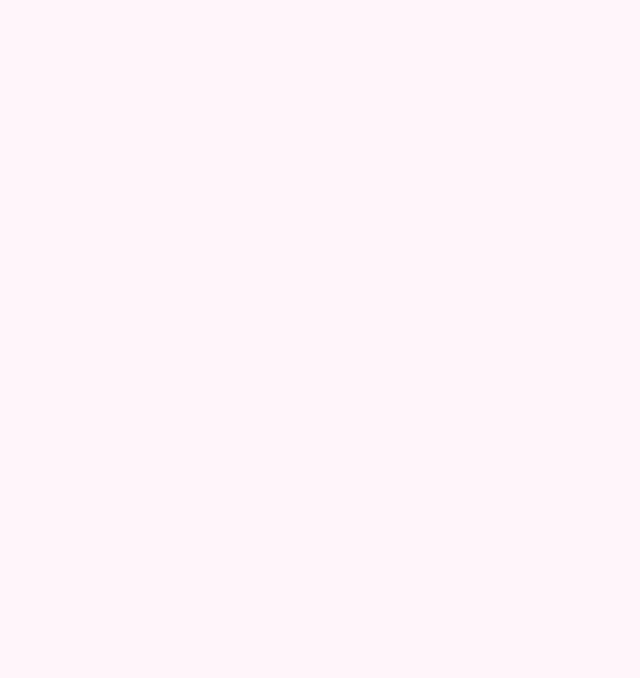
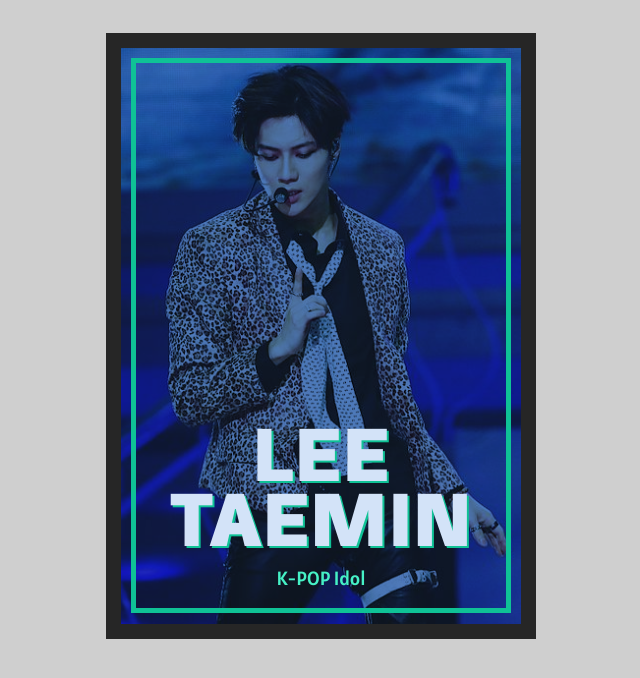
Before and after one commit to RVCC-IDMX/css-card-flip-emgrey02, a website built with Parcel: page src/index.html in a window 1280 px wide. Shown: the whole page, without its empty margins (319-959 px from the left). Built offline with nearby package versions, Linux system fonts and the light colour scheme.

Commit message:
Finish front of card

```diff
--- a/src/index.html
+++ b/src/index.html
@@ -5,12 +5,26 @@
   <meta charset="UTF-8">
   <meta http-equiv="X-UA-Compatible" content="IE=edge">
   <meta name="viewport" content="width=device-width, initial-scale=1.0">
-  <title>Taemin Card</title>
+  <title>Taemin Animated Card</title>
   <link rel="stylesheet" href="scss/main.scss">
 </head>
 
 <body>
 
+  <div class="card">
+    <div class="card__content">
+
+      <div class="card__front">
+        <h2 class="card__title">Lee<br>Taemin</h2>
+        <p class="card__subtitle">K-POP Idol</p>
+      </div>
+
+      <div class="card__back">
+        <p class="card__body">Some text I'm not sure what I want it to say yet maybe some stats like height, day of debut, top hits?</p>
+      </div>
+    </div>
+  </div>
+
 </body>
 
 </html>
--- /dev/null
+++ b/src/scss/base/_fonts.scss
@@ -0,0 +1,25 @@
+@font-face {
+    font-family: "Alatsi";
+    src: url('/src/fonts/Alatsi-Regular.ttf') format("truetype");
+}
+
+@font-face {
+    font-family: "ArmWrestler";
+    src: url('/src/fonts/ArmWrestler.ttf') format("truetype");
+}
+
+@font-face {
+    font-family: "Stilu";
+    font-weight: bold;
+    src: url('/src/fonts/Stilu-Bold.otf');
+}
+
+h1, h2, h3, h4, h5 {
+    font-family: "Stilu";
+    text-transform:uppercase;
+    line-height: 0.9;
+}
+
+body {
+    font-family: "Alatsi";
+}
--- /dev/null
+++ b/src/scss/base/_reset.scss
@@ -0,0 +1,9 @@
+*, *::before, *::after {
+    box-sizing: border-box;
+    margin: 0;
+}
+
+body {
+    height: 100vh;
+    background-color: rgb(207, 207, 207);
+}
--- a/src/scss/main.scss
+++ b/src/scss/main.scss
@@ -1,7 +1,81 @@
-$color: deeppink;
-$bg: rgb(255, 245, 250);
+@use "base/reset";
+@use "base/fonts";
 
-body {
-  background: $bg;
-  color: $color;
+$level-one: translateZ(8rem);
+$level-two: translateZ(4rem);
+$level-three: translateZ(2rem);
+
+.card {
+  width: 400px;
+  height: auto;
+  margin-inline: auto;
+  padding-block: 3rem;
+
+
+  &__content {
+    text-align: center;
+    position: relative;
+    padding: 5em;
+    transition: transform 3s;
+    transform-style: preserve-3d;
+  }
+
+  &:hover .card__content {
+    transform: rotateY(.5turn);
+  }
+
+  &__front,
+  &__back {
+    color: hsl(214, 71%, 90%);
+    position: absolute;
+    top: 0;
+    bottom: 0;
+    left: 0;
+    right: 0;
+    padding: 18em 2em;
+    outline: 15px solid hsl(0, 0%, 15%);
+    backface-visibility: hidden;
+    transform-style: preserve-3d;
+  }
+
+  &__title {
+    font-size: 4.5rem;
+    transform: translateZ(6rem);
+    position: relative;
+    padding-block: 1.2em .2em;
+    text-shadow: 2px 2px hsl(165, 86%, 41%);
+  }
+
+  &__subtitle {
+    color:hsl(165, 86%, 61%);
+    font-size: 1.2rem;
+    transform: translateZ(4rem);
+  }
+
+  &__body {
+    transform: translateZ(3rem);
+  }
+
+  &__front {
+    background-color: hsl(216, 40%, 26%);
+    background-image: url('/src/images/taemin.jpg');
+    background-size: cover;
+    background-blend-mode: overlay;
+  }
+
+  &__front::before {
+    content: "";
+    width: 380px;
+    height: 555px;
+    border: 5px solid hsl(165, 86%, 41%);
+    position: absolute;
+    transform: $level-three;
+    top: 10px;
+    left: 10px;
+  }
+
+  &__back {
+    transform: rotateY(.5turn);
+    background-color: hsl(216, 40%, 26%);
+  }
 }
```
Also changed, not shown: src/fonts/Stilu-Bold.otf (added).
